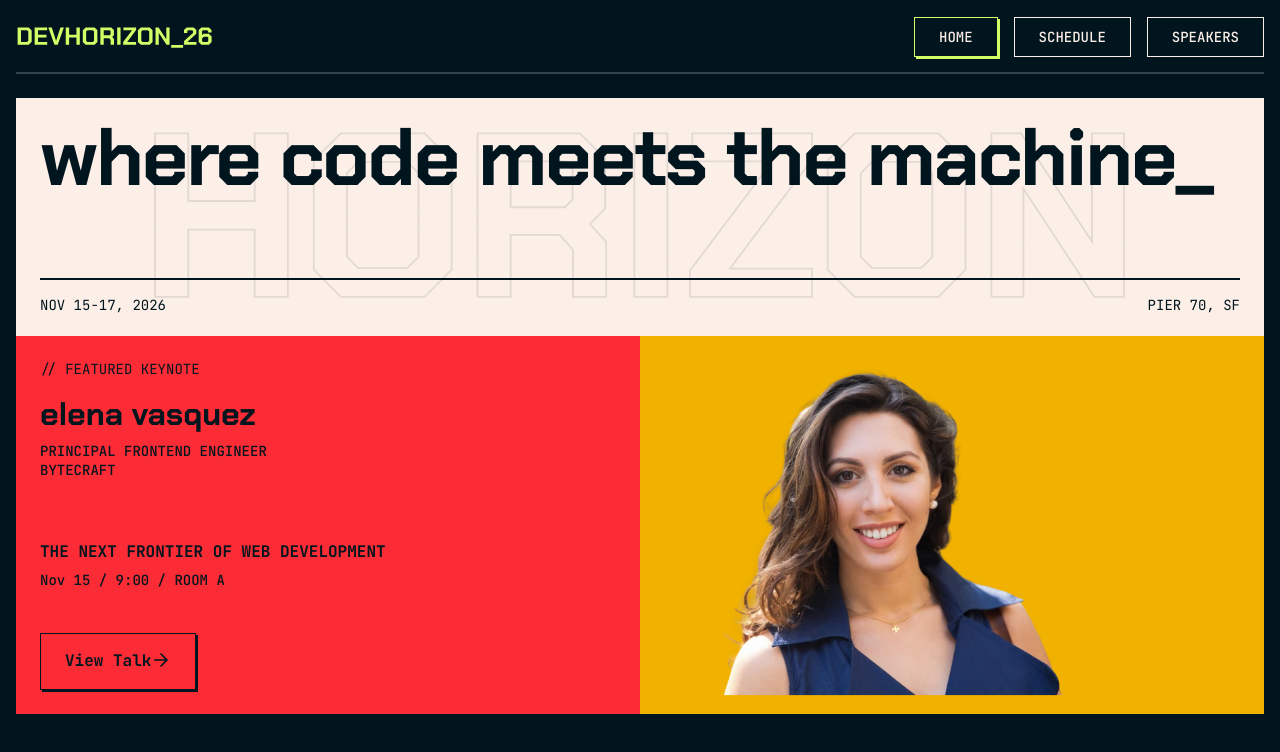
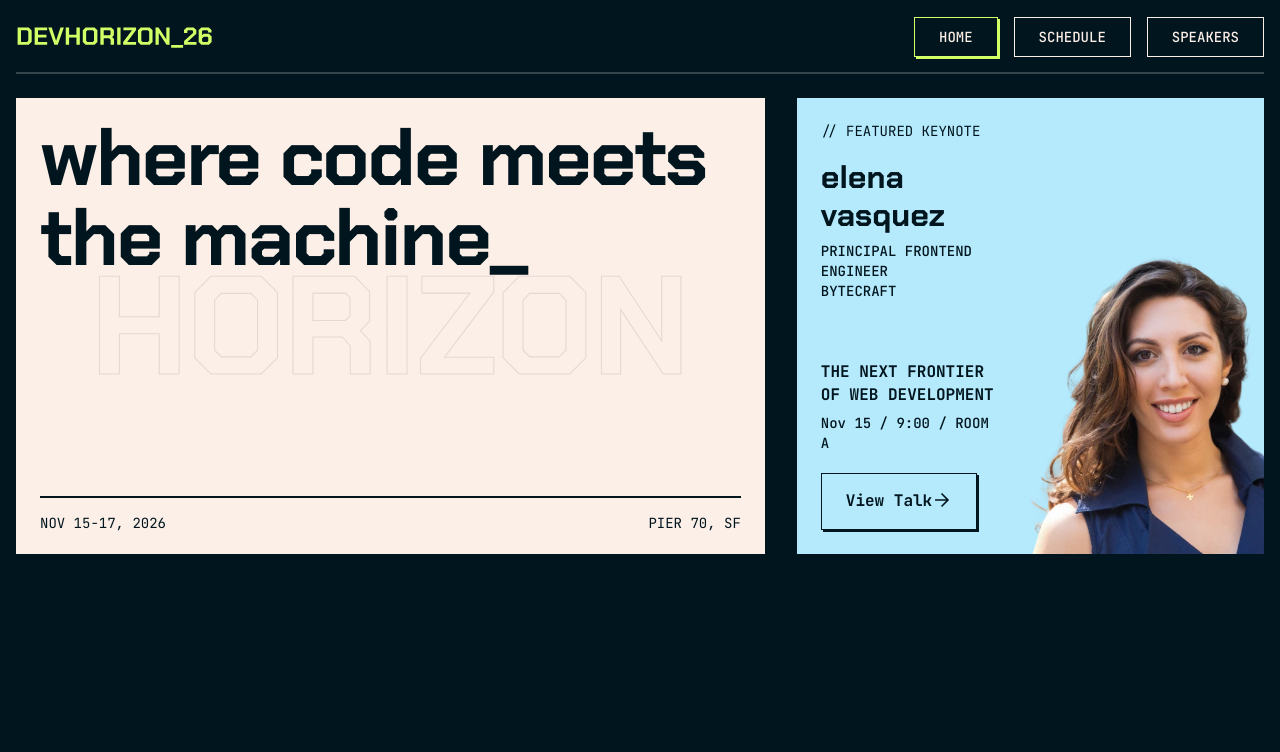
Before and after one commit to conormcfarlane/tech-conference, a Next.js app: page / in a window 1280 px wide. Shown: the top 752 px of the page. Built offline with nearby package versions, Linux system fonts and the light colour scheme.

Commit message:
fixed featured speaker image layout issue , new lg breakpoint at 1130px

```diff
--- a/app/components/features/FeaturedSpeaker.tsx
+++ b/app/components/features/FeaturedSpeaker.tsx
@@ -27,8 +27,8 @@ export default function FeaturedSpeaker({ speakers, talks }: FeaturedSpeakerProp
 
 
     return (
-        <section className='grid grid-cols-2 min-[1300px]:grid-cols-[45%_55%] bg-(--cyan-100) text-(--neutral-900) overflow-visible min-[1300px]:h-full'>
-            <div className='flex flex-col space-y-5 p-6 min-[1300px]:pr-0 bg-red-500'>
+        <section className='grid grid-cols-1 min-[1130px]:grid-cols-[45%_55%] bg-(--cyan-100) text-(--neutral-900) overflow-visible min-[1130px]:h-full'>
+            <div className='flex flex-col space-y-5 p-6 min-[1300px]:pr-0'>
                 <div>
                     <h2 className='text-preset-6 mb-4'>{"// FEATURED KEYNOTE"}</h2>
 
@@ -40,13 +40,15 @@ export default function FeaturedSpeaker({ speakers, talks }: FeaturedSpeakerProp
                     <p className='text-preset-5-bold mb-2'>{featuredSpeakersTalk?.title.toLocaleUpperCase()}</p>
                     <p className='text-preset-6-medium'>{talkDate} / {featuredSpeakersTalk?.startTime} / {featuredSpeakersTalk?.location.toLocaleUpperCase()}</p>
                 </div>
-                <button className='flex mt-auto border-shadow px-6 py-4 w-fit'>
+                <button className='flex mt-auto border-shadow px-6 py-4 w-fit whitespace-nowrap'>
                     <p className='text-preset-5-bold'>View Talk</p>
                     <Image src="/images/icon-arrow-right.svg" width={20} height={20} alt='view more button arrow' />
                 </button>
             </div>
-            <div className='hidden md:flex justify-start  aspect-1.5/1 self-end bg-yellow-500 h-full'>
-                <Image src={avatarUrl} width={481} height={378} alt='Speakers Avatar' className='overflow-visible scale-90' />
+            <div className='relative hidden sm:block overflow-visible'>
+                <div className='absolute right-0 bottom-0 translate-x-1/5 translate-y-1'>
+                    <Image src={avatarUrl} width={400} height={462} alt='Speakers Avatar' className='block h-auto max-w-none' />
+                </div>
             </div>
 
 
--- a/app/components/features/home/Hero.tsx
+++ b/app/components/features/home/Hero.tsx
@@ -2,14 +2,13 @@
 import Image from 'next/image'
 export default function Hero() {
     return (
-        <section aria-label='conference info' className='relative grid grid-rows-[1fr_1fr_auto] bg-(--neutral-100) p-4 sm:px-6 py-5 min-[1300px]:px-8'>
+        <section aria-label='conference info' className='relative flex flex-col justify-between bg-(--neutral-100) p-4 sm:px-6 py-5 min-[1130px]:px-8'>
             <div className='absolute inset-0 flex justify-center items-center'>
                 <Image src="/images/bg-horizon-text.svg" width={277} height={64} alt='horizon decorative text' className='w-4/5' />
             </div>
-            <h1 className='text-preset-hero'>where code meets the machine_
+            <h1 className='text-preset-hero pb-25'>where code meets the machine_
 
             </h1>
-            <div aria-hidden='true'></div> {/*SPACER DIV*/}
 
             <div className='flex justify-between border-t-2 border-(--neutral-900) pt-4 place-self-end w-full'>
                 <p className='text-preset-6 text-(--neutral-900)'>NOV 15-17, 2026</p>
--- a/app/page.tsx
+++ b/app/page.tsx
@@ -13,7 +13,7 @@ export default function Home() {
     <div className="mx-4 min-[1300px]:mx-10 overflow-hidden">
       <Navbar />
       <main>
-        <div className="min-[1300px]:grid min-[1300px]:grid-cols-[60%_40%] min-[1300px]:gap-8 " >
+        <div className="min-[1130px]:grid min-[1130px]:grid-cols-[60%_40%] min-[1130px]:gap-8 " >
           <Hero />
           <FeaturedSpeaker speakers={speakers} talks={talks} />
         </div>
```
